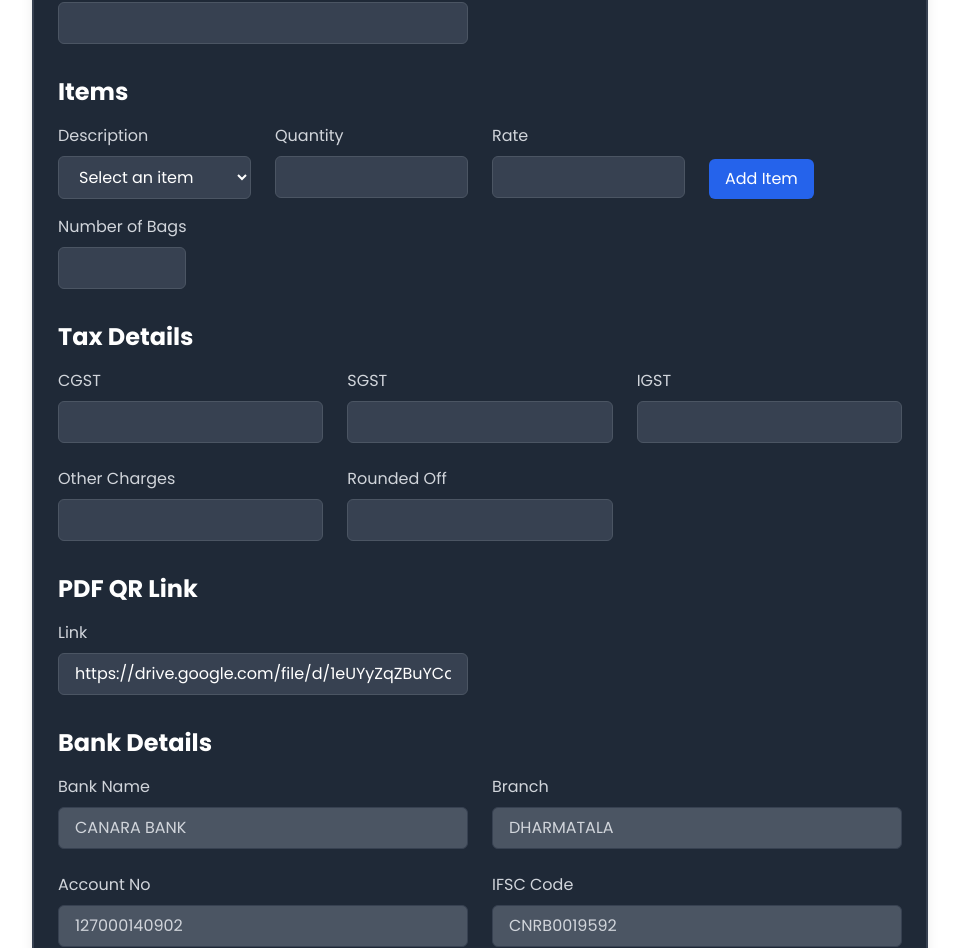
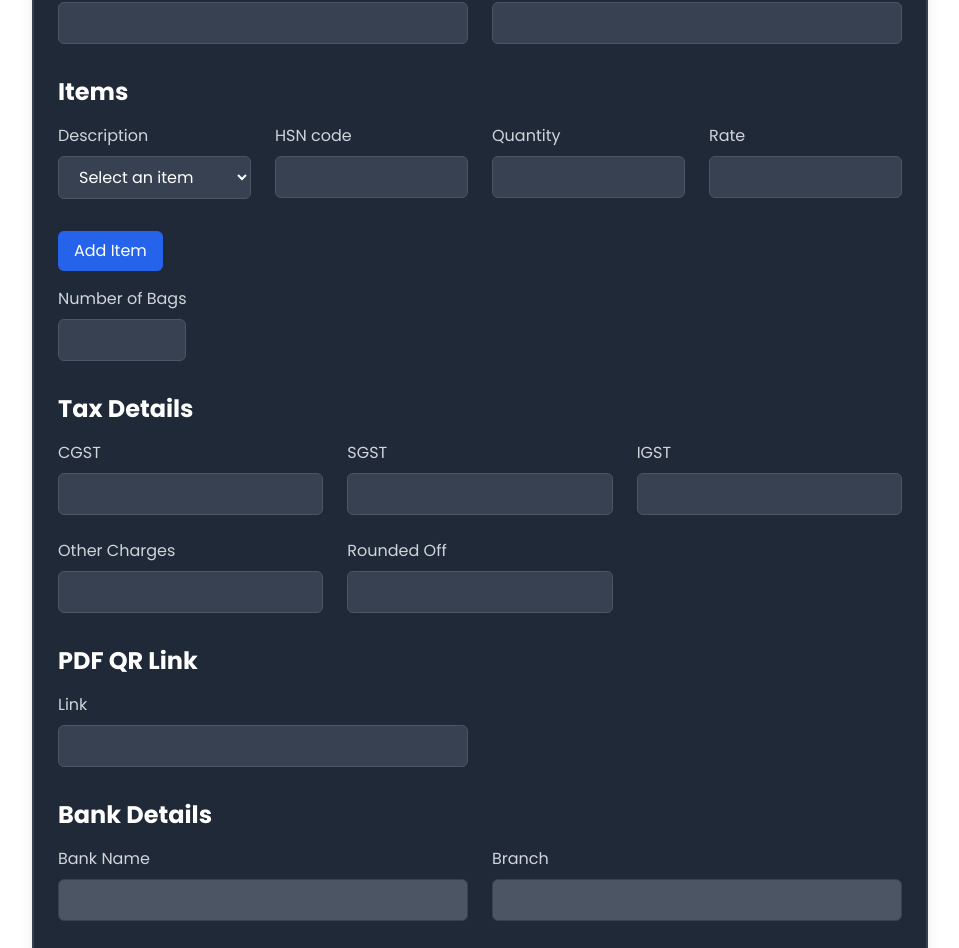
Before and after one commit to parthasdey2304/invoice-generator-second, a React (Vite) app: page / in a window 1280 px wide. Shown: the part 880-1828 px from the top of the page, without its empty margins (160-1119 px from the left). Built offline with nearby package versions, Linux system fonts and the light colour scheme.

Commit message:
Update: Minor Changes in information and design.

```diff
--- a/package.json
+++ b/package.json
@@ -23,6 +23,7 @@
     "react": "^18.3.1",
     "react-dom": "^18.3.1",
     "react-router-dom": "^6.25.1",
+    "tailwindcss": "^4.0.8",
     "tesseract.js": "^5.1.0",
     "yup": "^1.4.0"
   },
--- a/src/components/InvoiceForm.jsx
+++ b/src/components/InvoiceForm.jsx
@@ -21,22 +21,23 @@ const InvoiceForm = ({ onSubmit }) => {
     receiverGST: '',
     receiverState: '',
     receiverCode: '',
-    items: [{ description: '', hsnCode: '853810', quantity: '', rate: '' }],
+    receiverMobileNumber: '',
+    items: [{ description: '', hsnCode: '', quantity: '', rate: '' }],
     bankDetails: {
-      bankName: 'CANARA BANK',
-      branch: 'DHARMATALA',
-      accountNo: '127000140902',
-      ifscCode: 'CNRB0019592',
+      bankName: '',
+      branch: '',
+      accountNo: '',
+      ifscCode: '',
     },
     taxDetails: {
-      cgst: '0',
-      sgst: '0',
+      cgst: '9',
+      sgst: '9',
       igst: '0',
       otherCharges: '0',
       roundedOff: '0',
     },
     numberOfBags: '',
-    pdfLink: 'https://drive.google.com/file/d/1eUYyZqZBuYCdWR5T1sz25yTQgkXq_Pcl/view?usp=sharing'
+    pdfLink: ''
   });
 
   const [isDarkTheme, setIsDarkTheme] = useState(true);
@@ -68,6 +69,11 @@ const InvoiceForm = ({ onSubmit }) => {
     "BIOVA WATER 1L",
     "BIOVA WATER 2L",
     "BIOVA WATER 5L",
+    "AQURA WATER 200ML",
+    "AQURA WATER 500ML",
+    "AQURA WATER 1L",
+    "AQURA WATER 2L",
+    "AQURA WATER 5L"
     // "2 MODULAR CONCEALED MS BOXES",
     // "3 MODULAR CONCEALED MS BOXES",
     // "4 MODULAR CONCEALED MS BOXES",
@@ -133,7 +139,7 @@ const InvoiceForm = ({ onSubmit }) => {
   const handleAddItem = () => {
     setFormData({
       ...formData,
-      items: [...formData.items, { description: '', hsnCode: '853810', quantity: '', rate: '' }],
+      items: [...formData.items, { description: '', hsnCode: '', quantity: '', rate: '' }],
     });
   };
 
@@ -306,6 +312,18 @@ const InvoiceForm = ({ onSubmit }) => {
               }`}
             />
           </div>
+          <div>
+            <label className={`block ${isDarkTheme ? 'text-gray-300' : 'text-gray-700'}`}>Mobile Number</label>
+            <input
+              type="text"
+              name="receiverMobileNumber"
+              value={formData.receiverMobileNumber}
+              onChange={(e) => handleInputChange(e)}
+              className={`w-full px-4 py-2 mt-2 border rounded-md focus:outline-none focus:ring ${
+                isDarkTheme ? 'bg-gray-700 text-white border-gray-600 focus:ring-blue-500' : 'bg-white text-gray-800 border-gray-300 focus:ring-blue-300'
+              }`}
+            />
+          </div>
         </div>
 
         <h3 className={`text-2xl font-bold mt-8 mb-4 ${isDarkTheme ? 'text-white' : 'text-gray-800'}`}>Items</h3>
@@ -347,6 +365,18 @@ const InvoiceForm = ({ onSubmit }) => {
                 ))}
               </datalist>
             </div> */}
+            <div>
+              <label className={`block ${isDarkTheme ? 'text-gray-300' : 'text-gray-700'}`}>HSN code</label>
+              <input
+                type="text"
+                name="hsnCode"
+                value={item.hsnCode}
+                onChange={(e) => handleInputChange(e, index, 'items')}
+                className={`w-full px-4 py-2 mt-2 border rounded-md focus:outline-none focus:ring ${
+                  isDarkTheme ? 'bg-gray-700 text-white border-gray-600 focus:ring-blue-500' : 'bg-white text-gray-800 border-gray-300 focus:ring-blue-300'
+                }`}
+              />
+            </div>
             <div>
               <label className={`block ${isDarkTheme ? 'text-gray-300' : 'text-gray-700'}`}>Quantity</label>
               <input
@@ -407,6 +437,7 @@ const InvoiceForm = ({ onSubmit }) => {
             <input
               type="number"
               name="cgst"
+            //   value={formData.taxDetails.cgst}
               onChange={(e) => handleInputChange(e)}
               className={`w-full px-4 py-2 mt-2 border rounded-md focus:outline-none focus:ring ${
                 isDarkTheme ? 'bg-gray-700 text-white border-gray-600 focus:ring-blue-500' : 'bg-white text-gray-800 border-gray-300 focus:ring-blue-300'
@@ -418,6 +449,7 @@ const InvoiceForm = ({ onSubmit }) => {
             <input
               type="number"
               name="sgst"
+            //   value={formData.taxDetails.sgst}
               onChange={(e) => handleInputChange(e)}
               className={`w-full px-4 py-2 mt-2 border rounded-md focus:outline-none focus:ring ${
                 isDarkTheme ? 'bg-gray-700 text-white border-gray-600 focus:ring-blue-500' : 'bg-white text-gray-800 border-gray-300 focus:ring-blue-300'
--- a/src/components/InvoiceGenerator.jsx
+++ b/src/components/InvoiceGenerator.jsx
@@ -82,23 +82,16 @@ const Invoice = ({ data }) => {
     copyLabels.forEach((label, index) => {
       if (index > 0) doc.addPage();
 
-      // Set background color based on the copy type
-      if (index < 3) {
-        // White color for the Buyer's copy
-        doc.setFillColor(255, 255, 255);
-      } else if (index === 3) {
-        // Lighter yellow for Seller's copy
-        doc.setFillColor(255, 253, 230);
-      } else {
-        // Lighter pink for Transport's copy
-        doc.setFillColor(255, 230, 240);
-      }
-
-      // Add background rectangle
+      // Set background color to white for all copies
+      doc.setFillColor(255, 255, 255);
       doc.rect(0, 0, pageWidth, pageHeight, 'F');
 
-      // Set stroke color to light blue
-      doc.setDrawColor(2, 176, 252);
+      // Set stroke color to light blue, yellow and pink respectively for the different copies
+      if(index == 0) {
+          doc.setDrawColor(2, 176, 252);
+        } else {
+            doc.setDrawColor(255, 180, 75);
+        }
 
       // Add copy label
       doc.setFontSize(11);
@@ -107,15 +100,16 @@ const Invoice = ({ data }) => {
 
       // Add title and basic information
       doc.setFontSize(19);
-      doc.text('M/S RAM DHANI SHAW', pageWidth / 2, 21, { align: 'center' });
+      doc.text('ALISHA ENTERPRISE', pageWidth / 2, 21, { align: 'center' });
       doc.setFontSize(13);
       doc.text('TAX INVOICE', pageWidth / 2, 12, { align: 'center' });
       doc.setFontSize(11);
-      doc.text('PROPRIETOR: ASHOK KUMAR SHAW', pageWidth / 2, 27, { align: 'center' });
+      doc.text('PROPRIETOR: PUSHPA SHAW', pageWidth / 2, 27, { align: 'center' });
       doc.text('25/c RADHANATH CHOWDHURY ROAD KOLKATA -700015', pageWidth / 2, 31, { align: 'center' });
       doc.text(`GST IN 19AKWPS4940B1ZO`, margin, 37);
-      doc.text('EMAIL: ashokkumarshaw1103@gmail.com', pageWidth / 2 - 30, 37);
-      doc.text(`MOBILE- 8820416613`, pageWidth - margin, 37, { align: 'right' });
+      doc.text('EMAIL: alokshaw9318@gmail.com', pageWidth / 2 - 30, 37);
+      doc.text(`MOBILE- 9331271486`, pageWidth - margin, 31, { align: 'right' });
+      doc.text(`9903860494`, pageWidth - margin, 37, { align: 'right' });
 
       // Add invoice details
       doc.line(margin, 39, pageWidth - margin, 39);
@@ -134,7 +128,8 @@ const Invoice = ({ data }) => {
       doc.text(`ADDRESS: ${data.receiverAddress.toUpperCase()}`, margin, 75);
       doc.text(`GST IN: ${data.receiverGST}`, margin, 80);
       doc.text(`STATE: ${data.receiverState.toUpperCase()}`, margin, 85);
-      doc.text(`CODE: ${data.receiverCode}`, margin + 65, 85);
+      doc.text(`CODE: ${data.receiverCode}`, margin + 55, 85);
+      doc.text(`MOBILE NUMBER: ${data.receiverMobileNumber}`, margin + 85, 85);
 
       // Add table
       const tableColumn = ['S.NO', 'DESCRIPTION OF GOODS', 'HSN CODE', 'QNTY', 'RATE', 'AMOUNT (Rs)', 'PAISE'];
@@ -156,6 +151,16 @@ const Invoice = ({ data }) => {
         tableRows.push(['', '', '', '', '', '', '']);
       }
 
+      // Set table line color based on the copy type
+      let tableLineColor;
+      if (index == 0) {
+        // Light blue color for the Buyer's copy
+        tableLineColor = [2, 176, 252];
+      } else {
+        // Lighter yellow for Seller's copy
+        tableLineColor = [255, 180, 75];
+      }
+
       doc.autoTable({
         head: [tableColumn],
         body: tableRows,
@@ -165,11 +170,11 @@ const Invoice = ({ data }) => {
           fontSize: 10,
           cellPadding: 1,
           halign: 'center',
-          lineColor: [2, 176, 252],
-          fillColor: index === 3 ? [255, 253, 230] : (index === 4 ? [255, 230, 240] : null)
+          lineColor: tableLineColor,
+          fillColor: [255, 255, 255]
         },
         headStyles: {
-          fillColor: [173, 216, 230],
+          fillColor: tableLineColor,
           textColor: 20,
           halign: "center"
         },
@@ -202,7 +207,8 @@ const Invoice = ({ data }) => {
       let sgst = (totalAmountBeforeTax * (parseFloat(data.sgst) || 0) * 0.01).toFixed(2);
       let igst = (totalAmountBeforeTax * (parseFloat(data.igst) || 0) * 0.01).toFixed(2);
       let otherCharges = parseFloat(data.otherCharges) || 0;
-      let totalAmountAfterTax = (parseFloat(totalAmountBeforeTax) + parseFloat(cgst) + parseFloat(sgst) + parseFloat(igst) + otherCharges).toFixed(2);
+      let lessDiscount = Math.abs(parseFloat(data.lessDiscount) || 0);
+      let totalAmountAfterTax = (parseFloat(totalAmountBeforeTax) + parseFloat(cgst) + parseFloat(sgst) + parseFloat(igst) + otherCharges - lessDiscount).toFixed(2);
       let totalAmountAfterRoundingOff = (parseFloat(roundOffValue(parseFloat(totalAmountAfterTax) || 0))).toFixed(2);
       let roundedOff =(totalAmountAfterRoundingOff - totalAmountAfterTax);
 
@@ -251,10 +257,20 @@ const Invoice = ({ data }) => {
       doc.text(`${igst.split('.')[0]}`, pageWidth - margin - 20, finalY + 20, { align: 'right' });
       doc.text(`${igst.split('.')[1]}`, pageWidth - margin - 5, finalY + 20, { align: 'right' });
 
-      doc.text(`ADD – Other Charges: `, pageWidth / 2 + 10, finalY + 25, { align: 'left' });
-      doc.text(`${otherCharges.toFixed(2).split('.')[0]}`, pageWidth - margin - 20, finalY + 25, { align: 'right' });
-      doc.text(`${otherCharges.toFixed(2).split('.')[1]}`, pageWidth - margin - 5, finalY + 25, { align: 'right' });
-
+      if(otherCharges != 0) {
+        doc.text(`ADD – Other Charges: `, pageWidth / 2 + 10, finalY + 25, { align: 'left' });
+        doc.text(`${otherCharges.toFixed(2).split('.')[0]}`, pageWidth - margin - 20, finalY + 25, { align: 'right' });
+        doc.text(`${otherCharges.toFixed(2).split('.')[1]}`, pageWidth - margin - 5, finalY + 25, { align: 'right' });
+      } else if(otherCharges == 0 && lessDiscount == 0) {
+        doc.text(`ADD – Other Charges: `, pageWidth / 2 + 10, finalY + 25, { align: 'left' });
+        doc.text(`${otherCharges.toFixed(2).split('.')[0]}`, pageWidth - margin - 20, finalY + 25, { align: 'right' });
+        doc.text(`${otherCharges.toFixed(2).split('.')[1]}`, pageWidth - margin - 5, finalY + 25, { align: 'right' });
+      }
+      else {
+        doc.text(`LESS DISCOUNT: `, pageWidth / 2 + 10, finalY + 25, { align: 'left' });
+        doc.text(`-${lessDiscount.toFixed(2).split('.')[0]}`, pageWidth - margin - 20, finalY + 25, { align: 'right' });
+        doc.text(`${lessDiscount.toFixed(2).split('.')[1]}`, pageWidth - margin - 5, finalY + 25, { align: 'right' });
+      }
       doc.text(`ROUNDED OFF: `, pageWidth / 2 + 10, finalY + 30, { align: 'left' });
       doc.text(`${roundedOff.toFixed(2).split('.')[0]}`, pageWidth - margin - 20, finalY + 30, { align: 'right' });
       doc.text(`${roundedOff.toFixed(2).split('.')[1]}`, pageWidth - margin - 5, finalY + 30, { align: 'right' });
```
Also changed, not shown: tailwind.cofig.js (added, +18 -0 lines), 1 other file (tests, documents, lock files or other folders).
